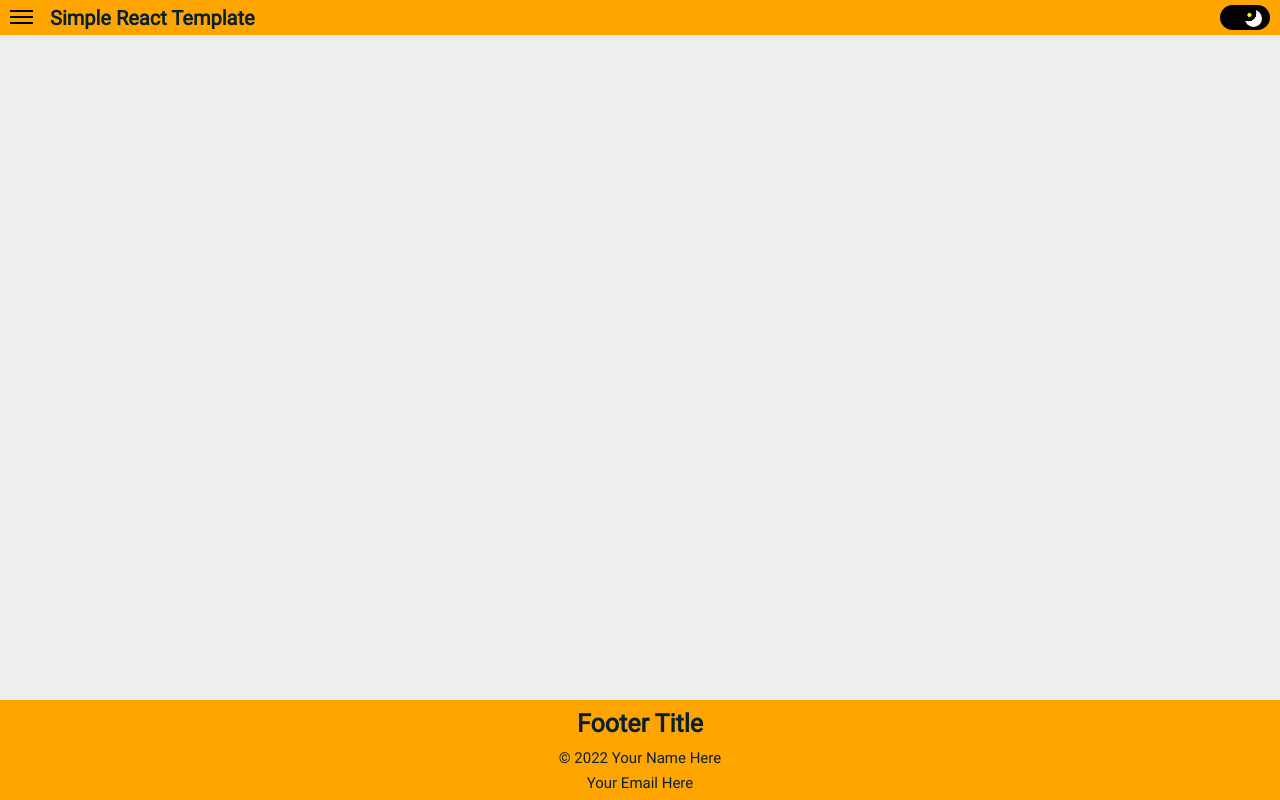
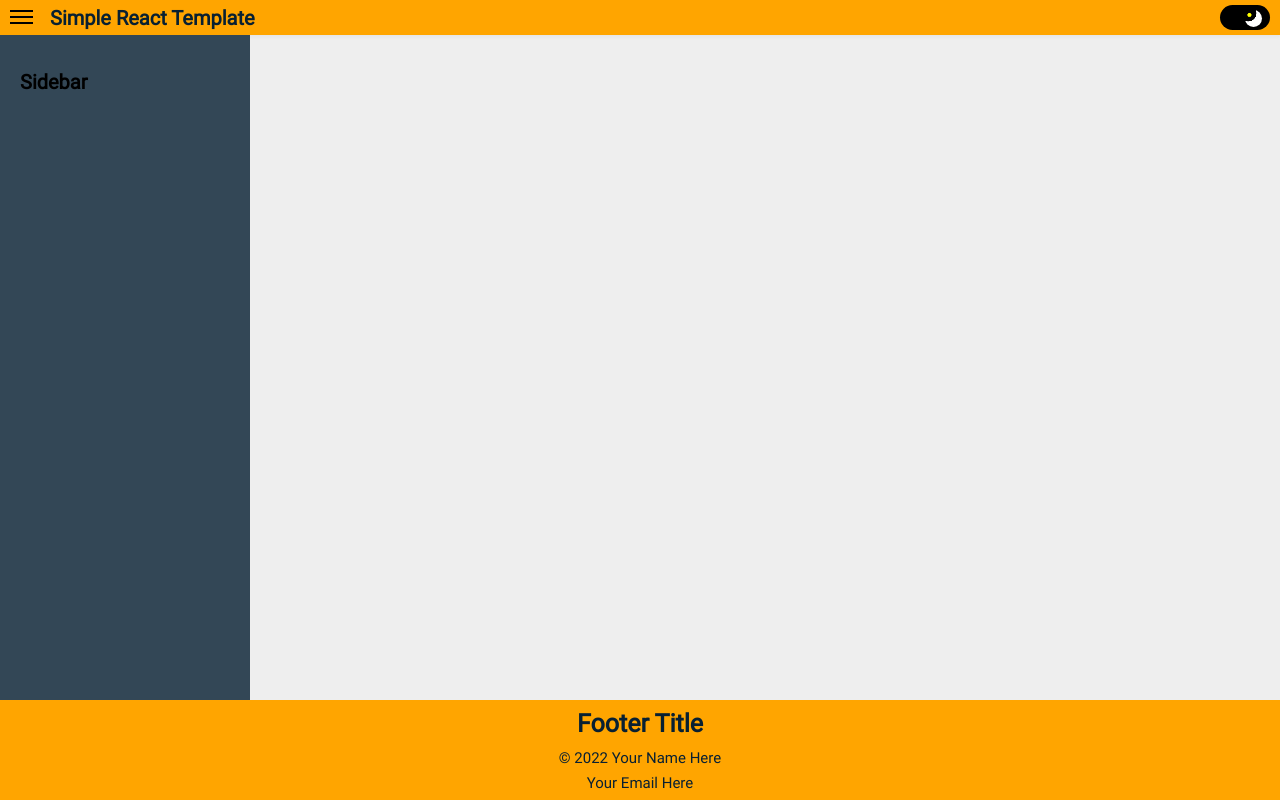
Before and after one commit to maxponmar/simple-react-template, a React (Create React App) app: page / in a window 1280 px wide. Built offline with nearby package versions, Linux system fonts and the light colour scheme.

Commit message:
Sidebar Implemented
- Icon removed from manifest.json.
- SidebarToggler moved from Header to Sidebar component.
- Html properties "class" and "for" changed to match react syntax.
- Extra sidebar color definition removed.

```diff
--- a/src/App.js
+++ b/src/App.js
@@ -1,11 +1,13 @@
 import styles from "App.module.css";
 import Footer from "components/layout/footer/Footer";
 import Header from "components/layout/header/Header";
+import Sidebar from "components/layout/sidebar/Sidebar";
 
 function App() {
   return (
     <div className={styles.app}>
       <Header title={"Simple React Template"} />
+      <Sidebar/>
       <div className={styles.container}></div>
       <Footer
         title="Footer Title"
--- a/src/components/layout/header/Header.js
+++ b/src/components/layout/header/Header.js
@@ -5,7 +5,6 @@ import styles from "./Header.module.css";
 const Header = ({title}) => {
   return(
     <header className={styles.header}>
-      <SidebarToggler/>
       <h1 className={styles.title}>{title}</h1>
       <ThemeToggler/>
     </header>
--- a/src/components/layout/sidebar/Sidebar.js
+++ b/src/components/layout/sidebar/Sidebar.js
@@ -0,0 +1,28 @@
+import { useState } from "react";
+import styles from "./Sidebar.module.css";
+import SidebarToggler from "./sidebartoggler/SidebarToggler";
+
+function Sidebar() {
+  const [SidebarStatus, setSidebarStatus] = useState(true);
+
+  const toggleSidebar = () => {
+    setSidebarStatus(oldState => !oldState);
+  };
+
+  return (
+    <>
+      <SidebarToggler toggleSidebarHandler={toggleSidebar} />
+      <aside
+        className={
+          SidebarStatus
+            ? `${styles.sidebar} ${styles.showed}`
+            : `${styles.sidebar} ${styles.hidden}`
+        }
+      >
+        Sidebar
+      </aside>
+    </>
+  );
+}
+
+export default Sidebar;
--- a/src/components/layout/sidebar/Sidebar.module.css
+++ b/src/components/layout/sidebar/Sidebar.module.css
@@ -0,0 +1,25 @@
+.sidebar {
+  position: fixed;
+  top: 3.5rem;
+  /* left: 0;
+  width: 25rem; */
+  height: calc(100vh - 13.5rem);
+  z-index: var(--z-index-1);
+  padding: 3rem 2rem;
+  font-size: 2rem;
+  font-weight: 700;
+  background-color: var(--color-sidebar);
+  transition: all 0.2s;
+}
+
+.hidden {
+  width: 0;
+  left: -1000px;
+  opacity: 0;
+}
+
+.showed {
+  width: 25rem;
+  left: 0;
+  opacity: 1;
+}
--- a/src/components/layout/sidebar/sidebartoggler/SidebarToggler.js
+++ b/src/components/layout/sidebar/sidebartoggler/SidebarToggler.js
@@ -1,11 +1,11 @@
 import styles from "./SidebarToggler.module.css";
 
-const SidebarToggler = () => {
+const SidebarToggler = ({ toggleSidebarHandler }) => {
   return(
     <div className={styles.toggler}>
-      <input id="navi-toggle" type="checkbox" class={styles.checkbox} />
-        <label for="navi-toggle" class={styles.button}>
-        <span class={styles.icon}>&nbsp;</span>
+      <input id="navi-toggle" type="checkbox" className={styles.checkbox} onClick={toggleSidebarHandler}/>
+        <label htmlFor="navi-toggle" className={styles.button}>
+        <span className={styles.icon}>&nbsp;</span>
       </label>
     </div>
   )
--- a/src/components/layout/themetoggler/ThemeToggler.js
+++ b/src/components/layout/themetoggler/ThemeToggler.js
@@ -50,7 +50,7 @@ const ThemeToggler = () => {
         onClick={toggleTheme}
         ref={themeCheckboxRef}
       />
-      <label for="time">Night</label>
+      <label htmlFor="time">Night</label>
     </div>
   );
 };
--- a/src/index.css
+++ b/src/index.css
@@ -10,7 +10,6 @@
   --color-background: #eeeeee;
   --color-text: #000;
 
-  --color-sidebar: #334756;
   --color-sidebar: #c8c6c6;
 
   --z-index-1: 100;
```
Also changed, not shown: src/index.js (+5 -5 lines), public/manifest.json, src/context/context.js (deleted).
